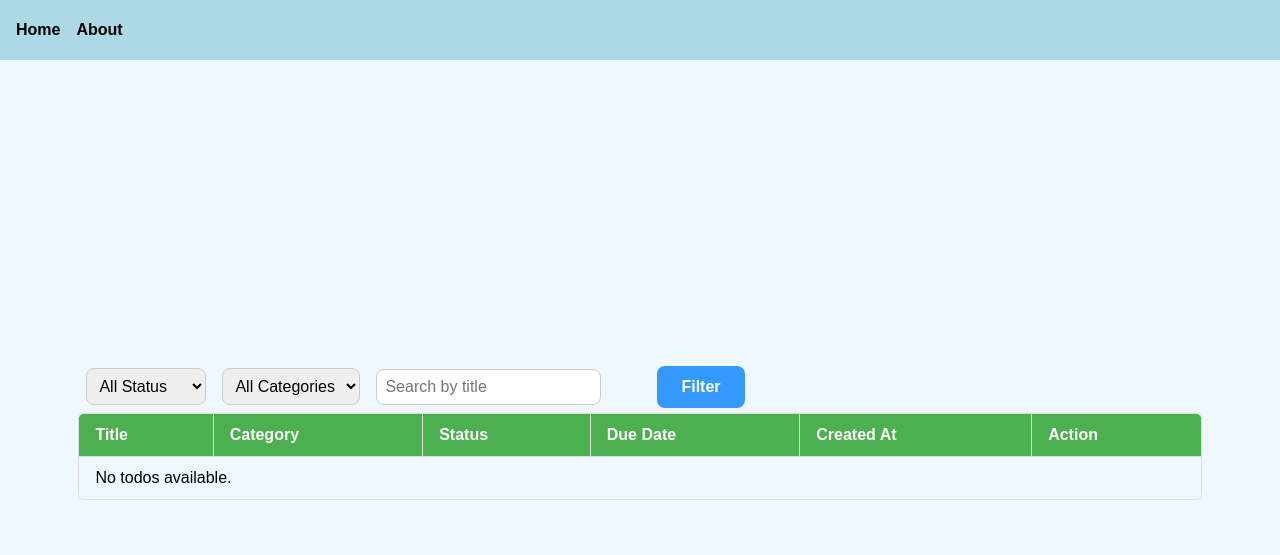
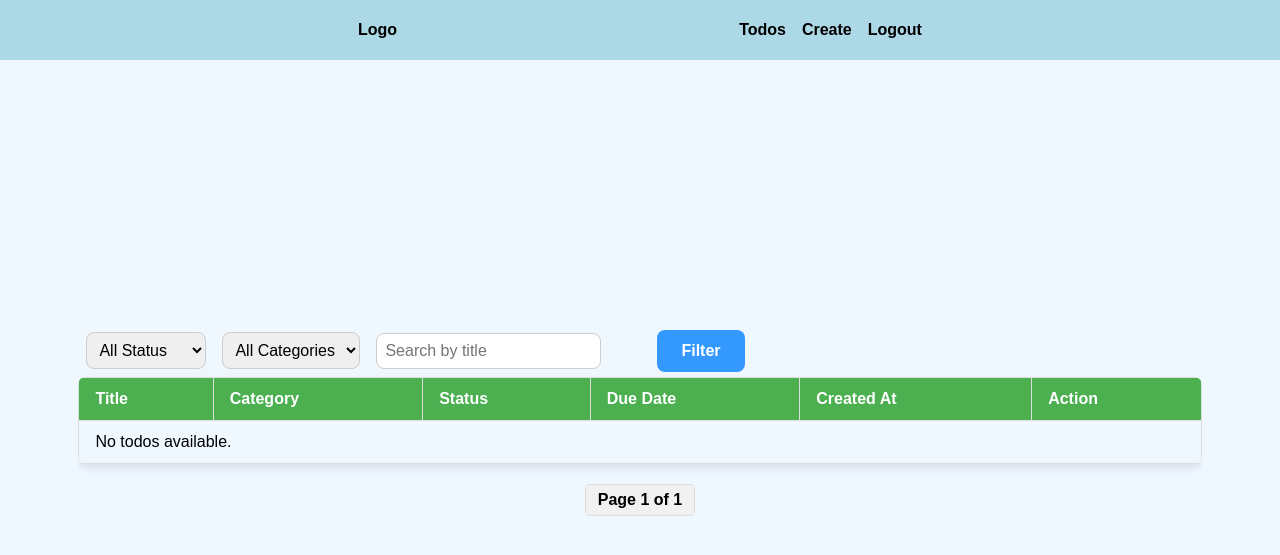
Before and after one commit to raahulydv7/djang-todo-project, a Django app: page / in a window 1280 px wide. Shown: the top 555 px of the page. Run offline with Django 5.2, Linux system fonts and the light colour scheme; the visitor is signed in with stand-in values (Sample User, id 1); data that the repository does not hold is empty.

Commit message:
add- paginations

```diff
--- a/static/css/style.css
+++ b/static/css/style.css
@@ -21,6 +21,7 @@
     color: black;
     display: flex;
     align-items: center;
+    justify-content: space-evenly;
     padding: 0 1rem;
 }
 
@@ -196,3 +197,43 @@
 tr:hover {
     background: #f1f1f1;
 }
+
+/* Pagination container */
+.pagination {
+    display: flex;
+    justify-content: center;
+    align-items: center;
+    margin: 20px 0;
+    gap: 8px;
+}
+
+/* Pagination links */
+.pagination a {
+    text-decoration: none;
+    color: #007bff;
+    padding: 6px 12px;
+    border: 1px solid #ddd;
+    border-radius: 4px;
+    transition: background-color 0.3s ease, color 0.3s ease;
+}
+
+.pagination a:hover {
+    background-color: #007bff;
+    color: #fff;
+}
+
+/* Current page */
+.pagination span {
+    padding: 6px 12px;
+    font-weight: bold;
+    background-color: #f1f1f1;
+    border: 1px solid #ddd;
+    border-radius: 4px;
+}
+
+/* Disabled links (optional) */
+.pagination a.disabled {
+    color: #ccc;
+    pointer-events: none;
+    border: 1px solid #eee;
+}
--- a/templates/base.html
+++ b/templates/base.html
@@ -9,10 +9,22 @@
 </head>
 <body>
     <nav class="navbar">
-        <ul>
-            <li><a href="#">Home</a></li>
-            <li><a href="#">About</a></li>
-        </ul>
+        <div>
+            <ul>
+                <li><a href="#">Logo</a></li>
+            </ul>
+        </div>
+        <div>
+            <ul>
+                <li><a href="{% url "todos" %}">Todos</a></li>
+                <li><a href="{% url "create-todo" %}">Create</a></li>
+                {% if request.user.is_authenticated %}
+                    <li><a href="{% url 'logout' %}">Logout</a></li>
+                {% else %}
+                    <li><a href="{% url 'login' %}">Login</a></li>
+                {% endif %}
+            </ul>
+        </div>
     </nav>
     <main class="content-div">
         {% block content %}{% endblock content %}
--- a/todo/templates/todo/todos.html
+++ b/todo/templates/todo/todos.html
@@ -71,5 +71,18 @@
             {% endfor %}
         </tbody>
     </table>
+    <div class="pagination">
+        {% if todos.has_previous %}
+            <a href="?page=1{% if request.GET.status %}&status={{ request.GET.status }}{% endif %}">First</a>
+            <a href="?page={{ todos.previous_page_number }}{% if request.GET.status %}&status={{ request.GET.status }}{% endif %}">Previous</a>
+        {% endif %}
+
+        <span>Page {{ todos.number }} of {{ todos.paginator.num_pages }}</span>
+
+        {% if todos.has_next %}
+            <a href="?page={{ todos.next_page_number }}{% if request.GET.status %}&status={{ request.GET.status }}{% endif %}">Next</a>
+            <a href="?page={{ todos.paginator.num_pages }}{% if request.GET.status %}&status={{ request.GET.status }}{% endif %}">Last</a>
+        {% endif %}
+    </div>
 </div>
 {% endblock content %}
--- a/todo/views.py
+++ b/todo/views.py
@@ -3,6 +3,7 @@
 from .forms import TodoForm
 from django.contrib.auth.decorators import login_required
 from django.views.decorators.http import require_POST
+from django.core.paginator import Paginator
 
 @login_required
 def todos(request):
@@ -27,8 +28,11 @@
 
     categories = Category.objects.all()
 
+    paginator = Paginator(todos, 5)
+    page_number = request.GET.get('page')
+    todos_page = paginator.get_page(page_number)
     return render(request, 'todo/todos.html', {
-        'todos': todos,
+        'todos': todos_page,
         'categories': categories,
         'selected_status': status,
         'selected_category': category_id,
--- a/users/views.py
+++ b/users/views.py
@@ -23,7 +23,7 @@
         if form.is_valid():
             user = form.get_user()
             login(request, user)
-            return redirect('todos')
+            return redirect('home')
     else:
         form = CusAuthenticationForm()
 
```
